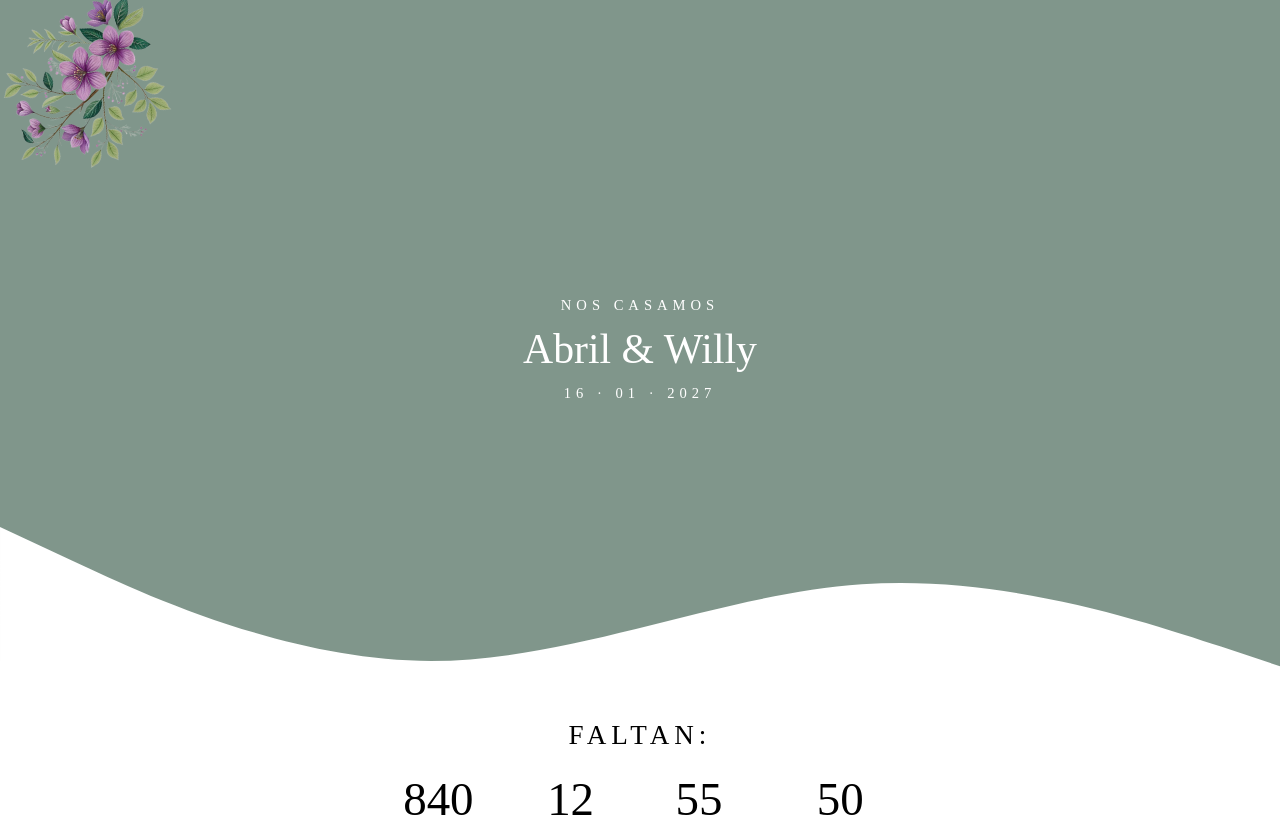
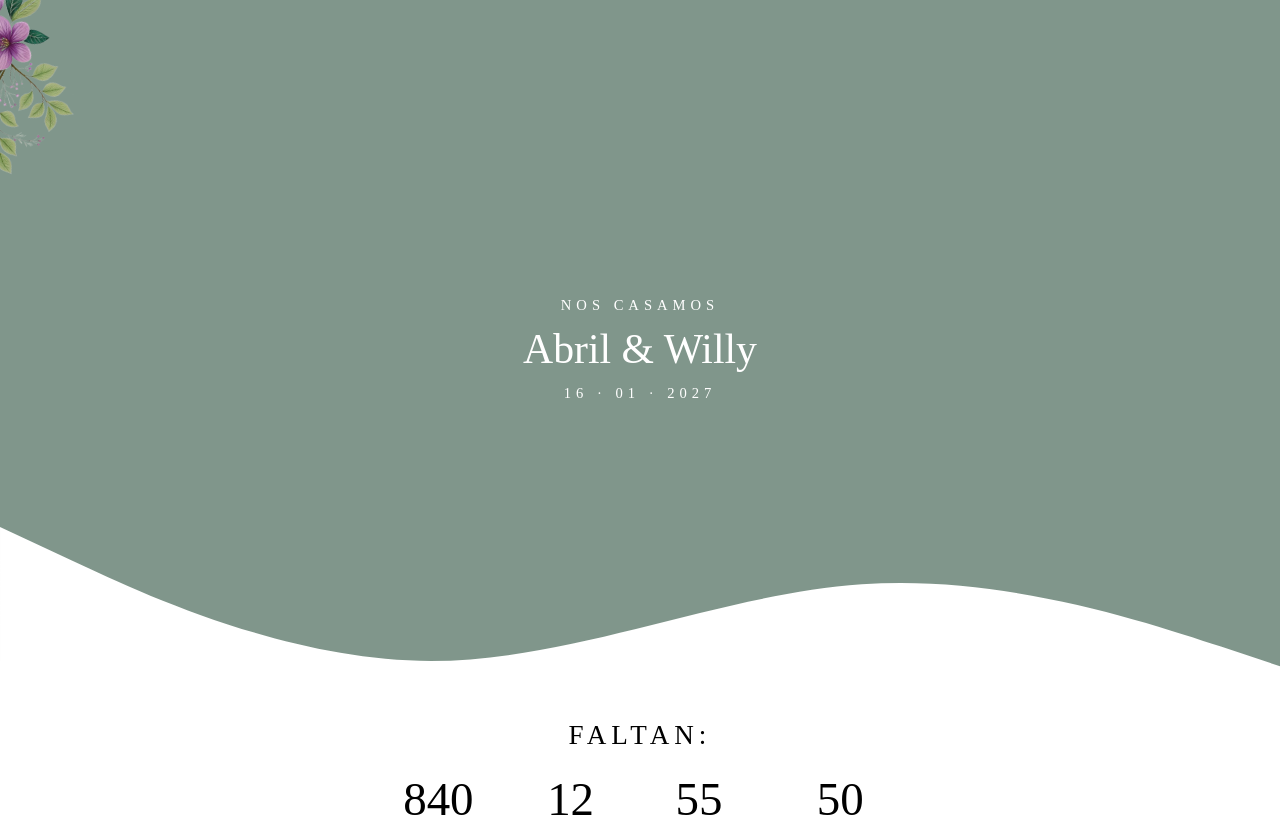
Before and after one commit to abril-cantera/invitacion, a React (Vite) app: page / in a window 1280 px wide. Shown: the top 817 px of the page. Built offline with nearby package versions, Linux system fonts and the light colour scheme; a web font is replaced by a local one.

Commit message:
Vista Home y Contdown

```diff
--- a/src/styles/Home.css
+++ b/src/styles/Home.css
@@ -54,8 +54,8 @@
 
 .flor {
   position: absolute;
-  top: 0%;
-  left: 0%;
+  top: -2%;
+  left: -10%;
   transform: rotate(253deg) scale(0.8);
   opacity: 0.1;
   transition: transform 1s ease, opacity 1.2s ease;
@@ -67,5 +67,5 @@
 }
 
 .flor img {
-  width: 170px;
+  width: 200px;
 }
```
